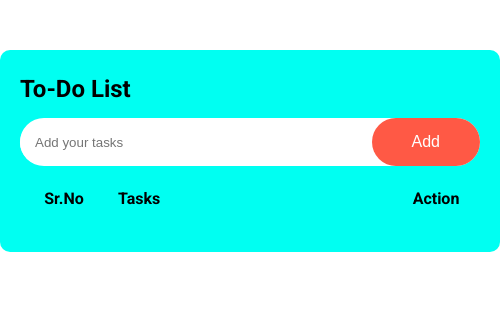
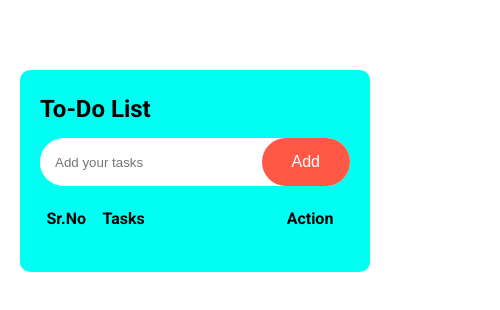
Before and after one commit to MohSin-sahi/CODSOFT_task-4, a website: page index.html in a window 390 px wide. Shown: the whole page, 500 px wide, since content can reach past the window. Drawn offline with Linux system fonts and the light colour scheme.

Commit message:
some responsive design

```diff
--- a/index.html
+++ b/index.html
@@ -20,10 +20,10 @@
   <body>
     <div class="container">
       <h1 class="heading--1">To-Do List</h1>
-      <form action="#" class="form">
+      <div class="form">
         <input type="text" class="input" placeholder="Add your tasks" />
         <button class="button">Add</button>
-      </form>
+      </div>
       <table class="table">
         <thead class="head">
           <tr>
--- a/sass/_base.scss
+++ b/sass/_base.scss
@@ -28,4 +28,5 @@ body {
   font-family: $font-primary;
   font-weight: 400;
   line-height: 1.6;
+  padding: 0 2rem;
 }
--- a/sass/_container.scss
+++ b/sass/_container.scss
@@ -1,7 +1,8 @@
 .container {
   background-color: $background-color;
-  width: 50rem;
-  margin: 5rem auto;
+  max-width: 50rem;
+  margin: 0 auto;
+  margin-top: 7rem;
   padding: 2rem;
   border-radius: 1rem;
 }
@@ -29,7 +30,7 @@
   outline: none;
   border: none;
   border-radius: 3rem;
-  padding: 1.5rem 4rem;
+  padding: 1.5rem 3rem;
   cursor: pointer;
   font-size: 1.6rem;
   color: $color-white;
@@ -45,7 +46,7 @@
 .list tr,
 .head tr {
   display: grid;
-  grid-template-columns: 1fr 3fr 1fr;
+  grid-template-columns: 1fr 3fr 8rem;
   align-items: center;
   border-radius: 0.5rem;
   gap: 1rem;
```
Also changed, not shown: css/style.css.
